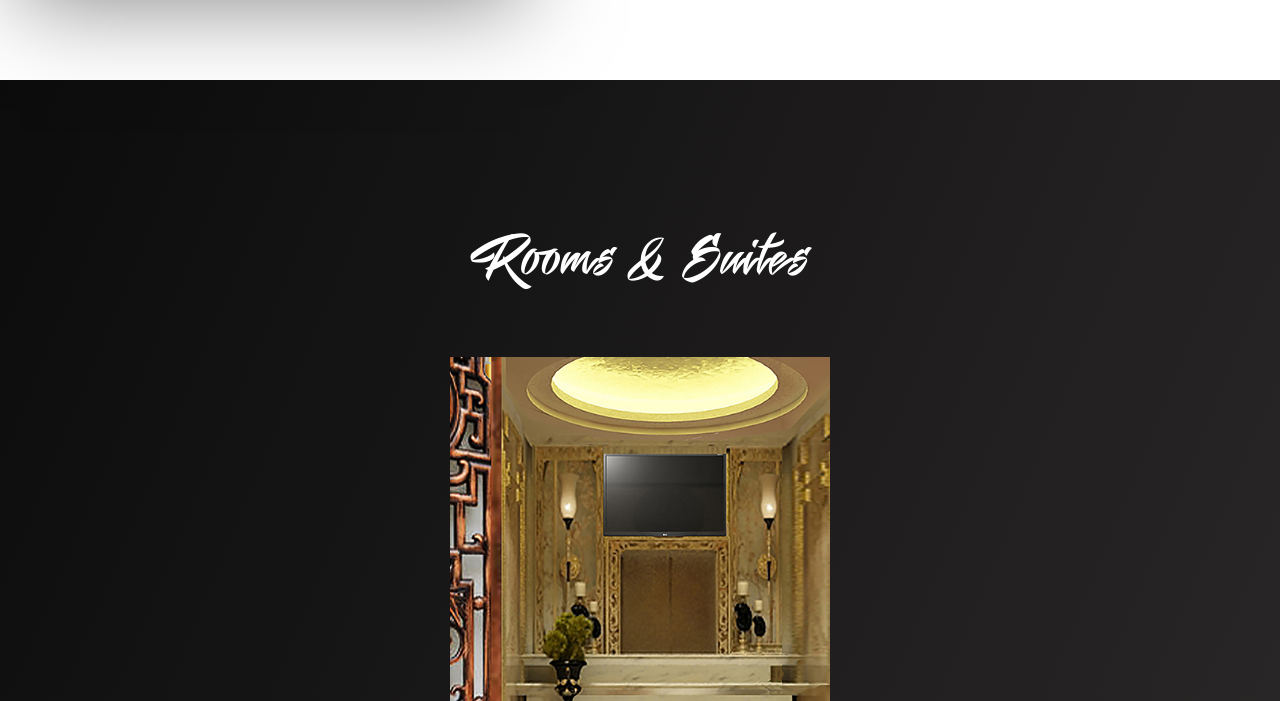
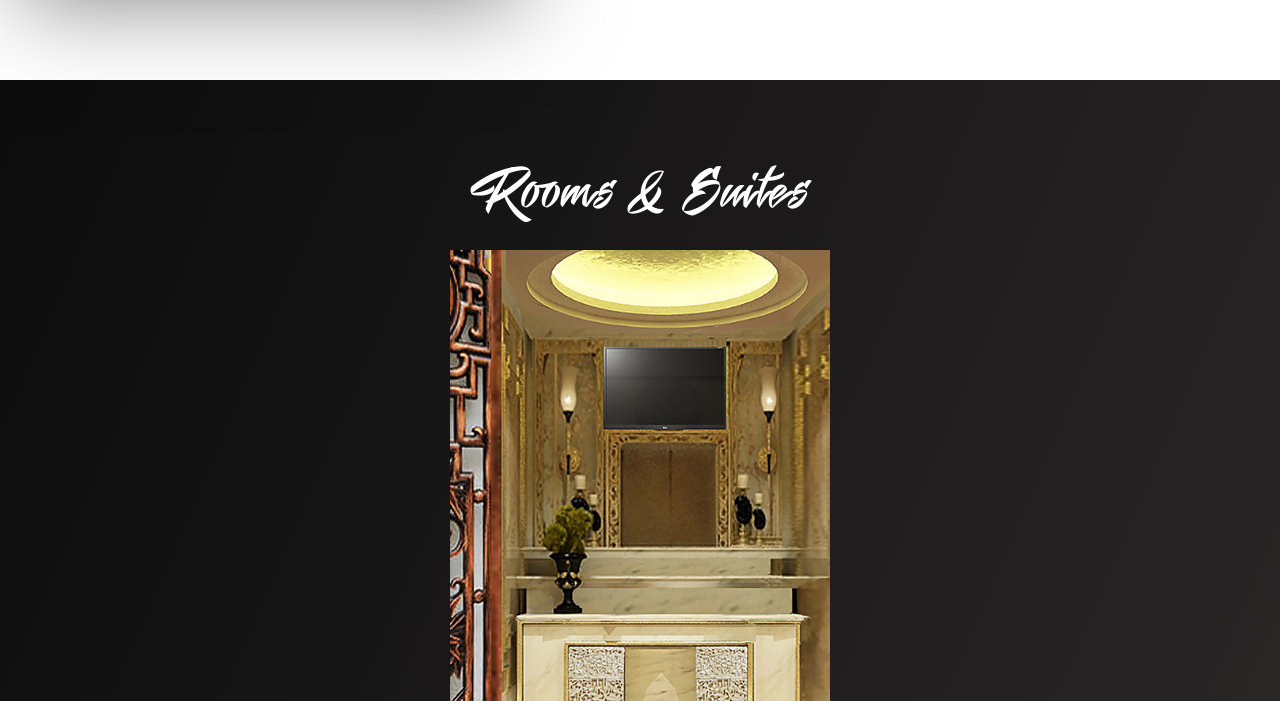
Before and after one commit to oshevchuk/GoldHill_, a website: page mainLuxory.html in a window 1280 px wide. Shown: the part 2640-3341 px from the top of the page. Drawn offline with nearby package versions, Linux system fonts and the light colour scheme.

Commit message:
3 colums fix

```diff
--- a/mainLuxory.html
+++ b/mainLuxory.html
@@ -128,7 +128,7 @@
 
 <div class="container-fluid body-gradient">
     <div class="container items-container">
-        <h2 class="caption">Rooms & Suites</h2>
+        <!--<h2 class="caption">Rooms & Suites</h2>-->
 
         <div class="items-collection">
             <div class="item animated fadeInUp">
--- a/sass/style.scss
+++ b/sass/style.scss
@@ -386,19 +386,40 @@ body {
 }
 
 .items-container {
-  padding-top: 120px;
+  padding-top: 220px;
   padding-bottom: 150px;
 }
 
 .items-collection {
   display: flex;
   justify-content: space-between;
-  align-items: flex-end;
+  //align-items: flex-end;
   width: 95%;
   margin: auto;
   .item {
     position: relative;
     margin: 0px 27px;
+
+    img{
+      height: 100%;
+      object-fit: cover;
+    }
+    &:first-child{
+      &:before{
+        content: "Rooms & Suites";
+        display: block;
+        font-family: 'Mistuki 4 PERSONALUSE';
+        font-size: 80px;
+        font-weight: 400;
+        line-height: 74px;
+        color: #ffffff;
+        text-align: center;
+        margin-bottom: 26px;
+      }
+      img{
+        height: calc(100% - 100px);
+      }
+    }
 
     .drops {
       position: absolute;
```
Also changed, not shown: css/style.css.
